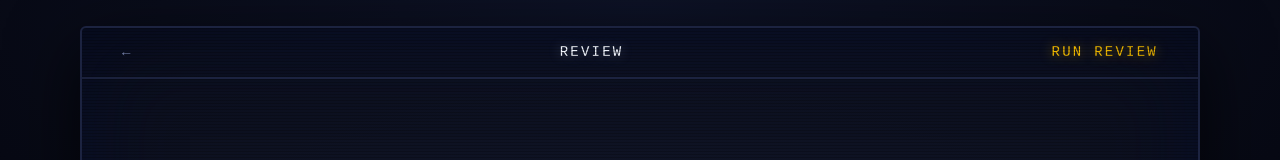
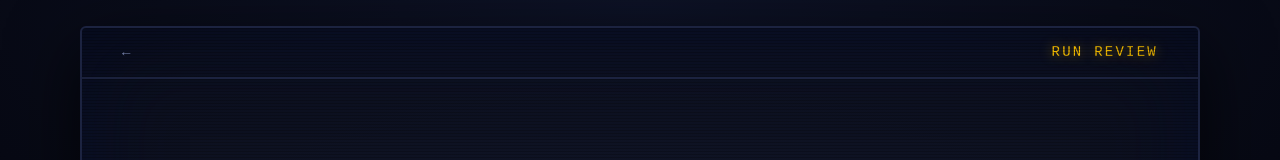
Before and after one commit to JIYUU-Team-3/japanese-quiz-game, a SvelteKit app: page /review in a window 1280 px wide. Shown: the top 160 px of the page. Built offline with nearby package versions, Linux system fonts and the light colour scheme; a web font is replaced by a local one.

Commit message:
remove review title

```diff
--- a/src/routes/review/+page.svelte
+++ b/src/routes/review/+page.svelte
@@ -52,7 +52,6 @@
 			<button class="back-btn hud" type="button" onclick={goBack} aria-label="Previous screen"
 				>←</button
 			>
-			<span class="glow-beam">REVIEW</span>
 			<span class="glow-gold num">{level ? `${level} COURSE` : 'RUN REVIEW'}</span>
 		</header>
 
```
